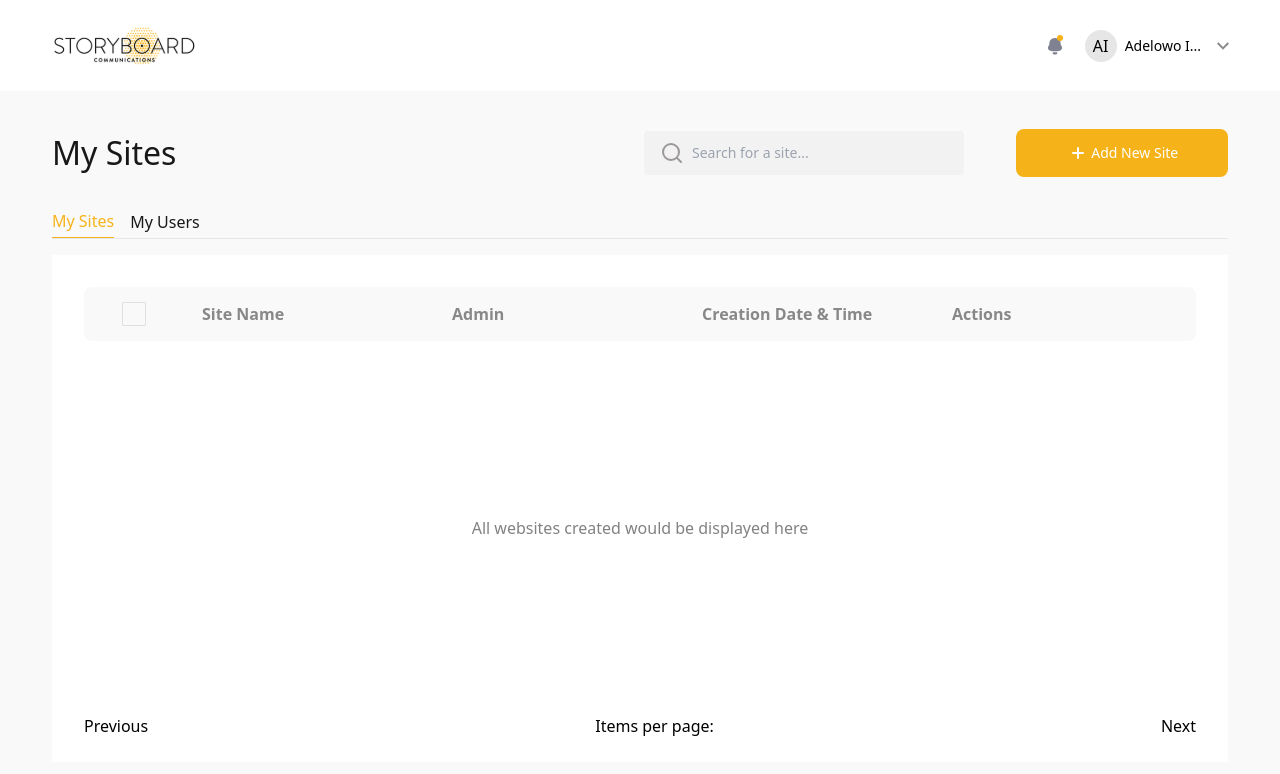
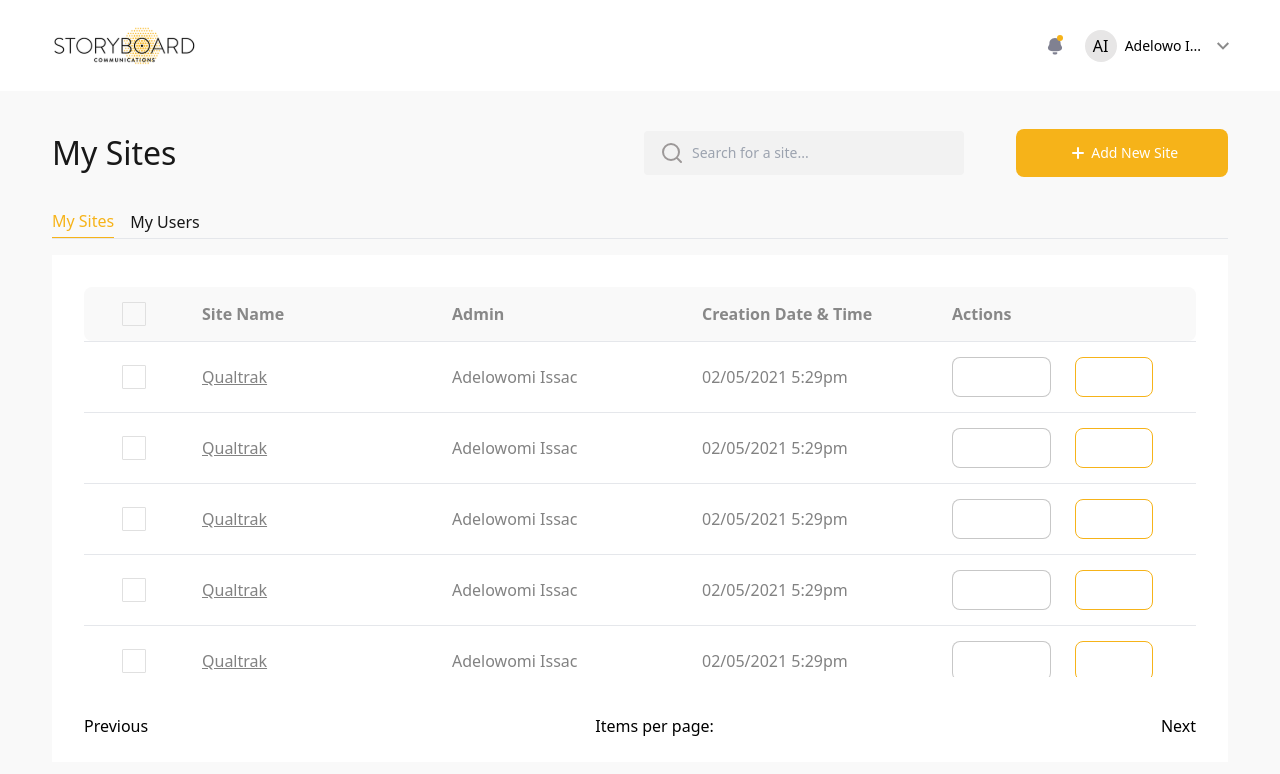
Before and after one commit to Joponpin2000/storyboard, a Next.js app: page / in a window 1280 px wide. Shown: the top 774 px of the page. Built offline with nearby package versions, Linux system fonts and the light colour scheme.

Commit message:
fix: tailwind styles error

```diff
--- a/components/molecules/SitesTableView.tsx
+++ b/components/molecules/SitesTableView.tsx
@@ -10,13 +10,12 @@ const SitesTableView = () => {
     { name: "Admin", key: "admin" },
     { name: "Creation Date & Time", key: "creation" },
   ];
-  // const tableData = Array(10).fill({
-  //   siteName: "Qualtrak",
+  const tableData = Array(10).fill({
+    siteName: "Qualtrak",
 
-  //   admin: "Adelowomi Issac",
-  //   creation: "02/05/2021 5:29pm",
-  // });
-  const tableData = [];
+    admin: "Adelowomi Issac",
+    creation: "02/05/2021 5:29pm",
+  });
   const [selectedRow, setSelectedRow] = useState(null);
   type modalTypes = "delete" | "edit";
   const [modal, setModal] = useState<{ type: modalTypes; open: boolean }>({
```
